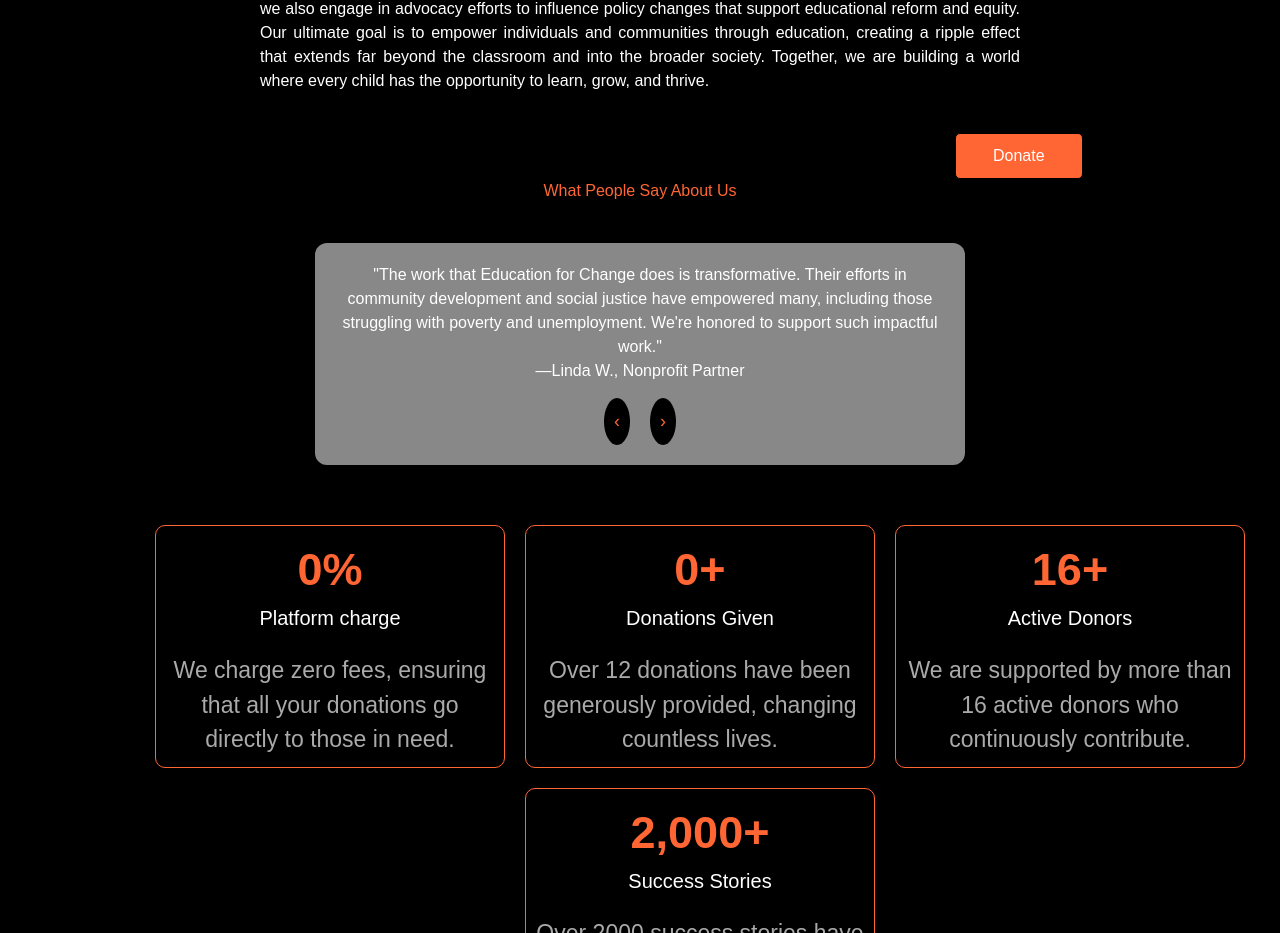
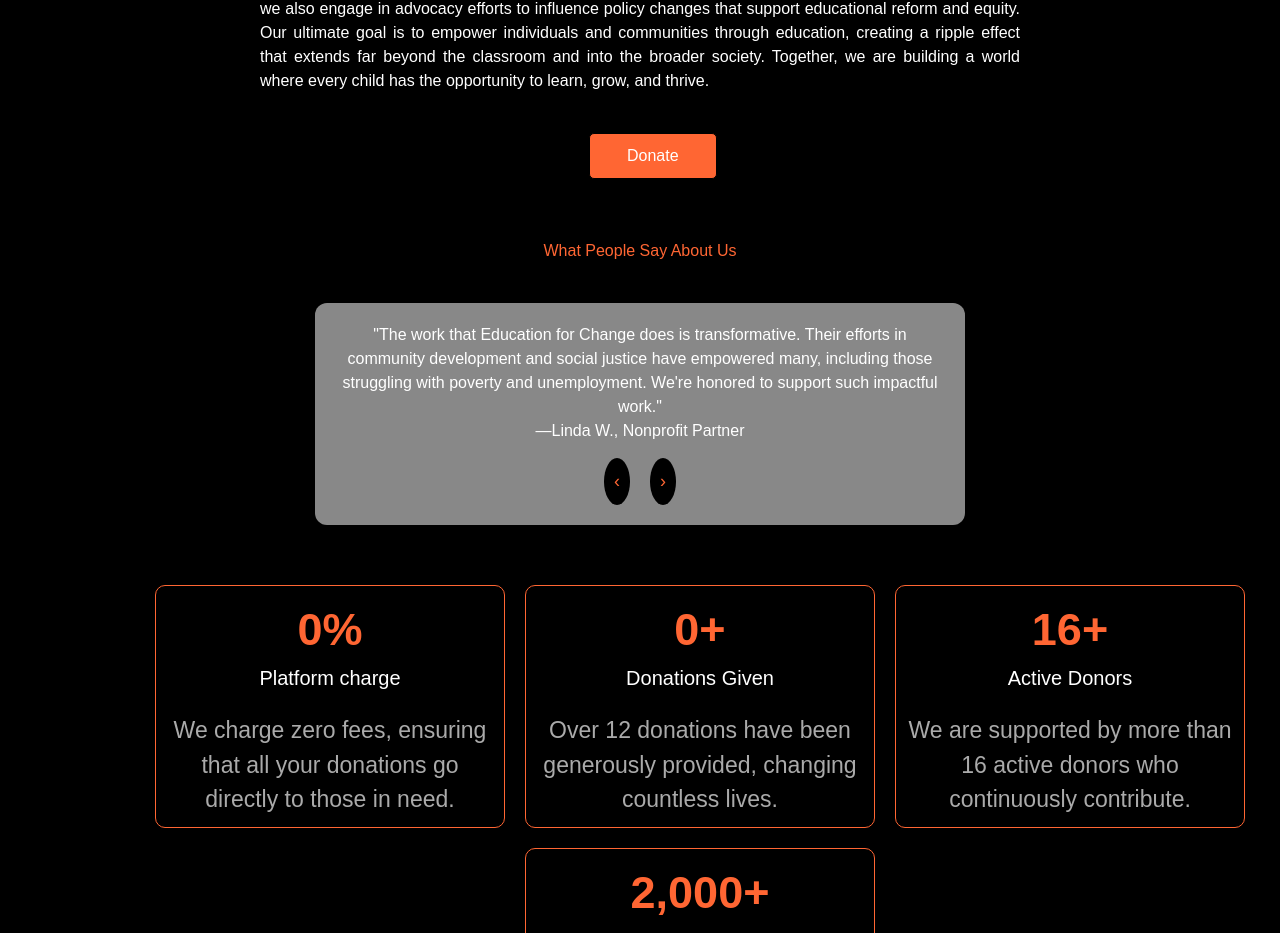
Before and after one commit to smigthereason/Kindr, a React (Vite) app in the folder frontend/: page / in a window 1280 px wide. Shown: the part 1036-1969 px from the top of the page. Built offline with nearby package versions, Linux system fonts and the light colour scheme.

Commit message:
css changes

```diff
--- a/frontend/src/styles/BeneficiaryPage.css
+++ b/frontend/src/styles/BeneficiaryPage.css
@@ -71,7 +71,8 @@ body {
     width: 100%;
     display: flex;
     justify-content: flex-start;
-    padding-left: 935px; /* Adjust to control position */
+    padding-left: 569px;
+    margin-bottom: 60px;
   }
 
   .donate-button:hover {
```
